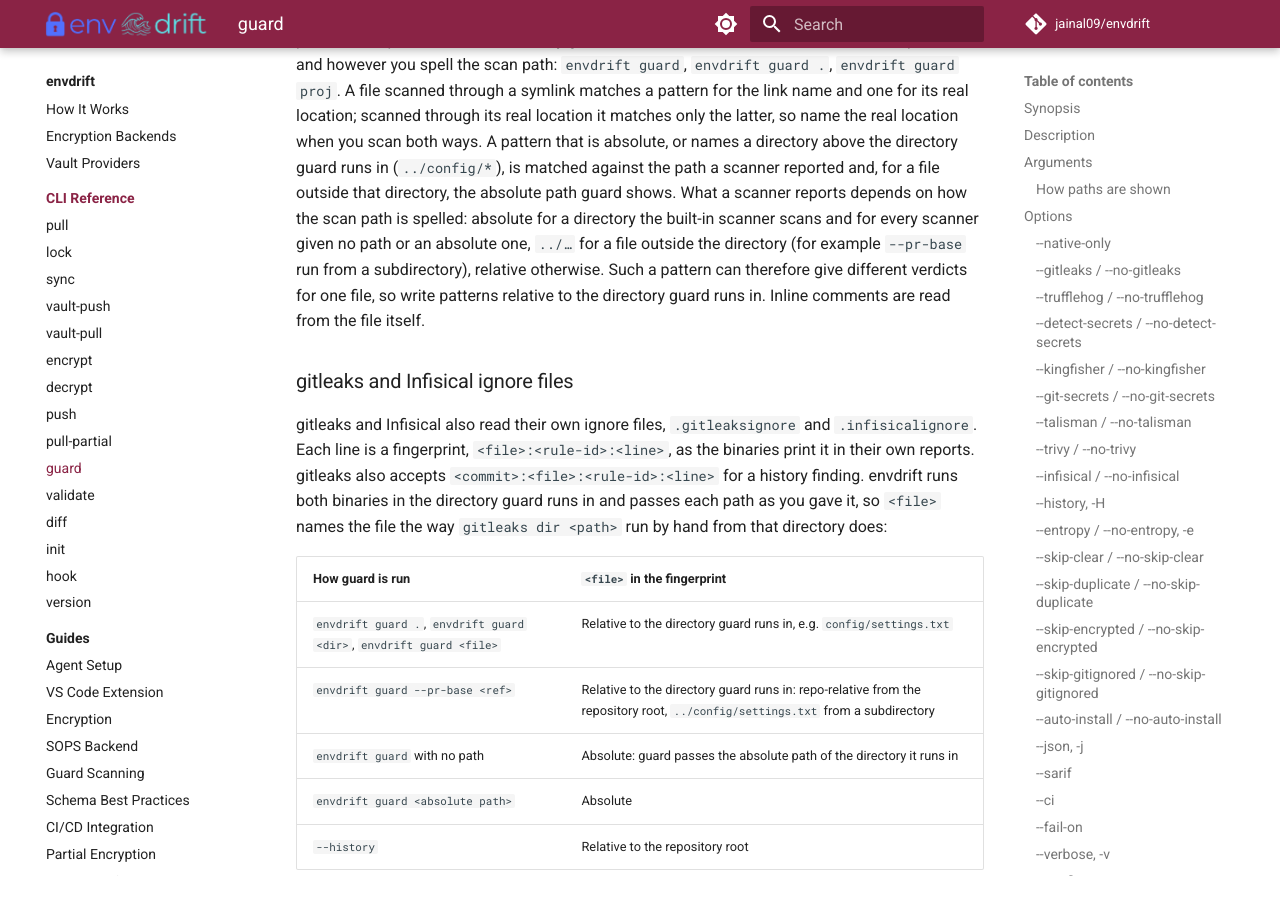
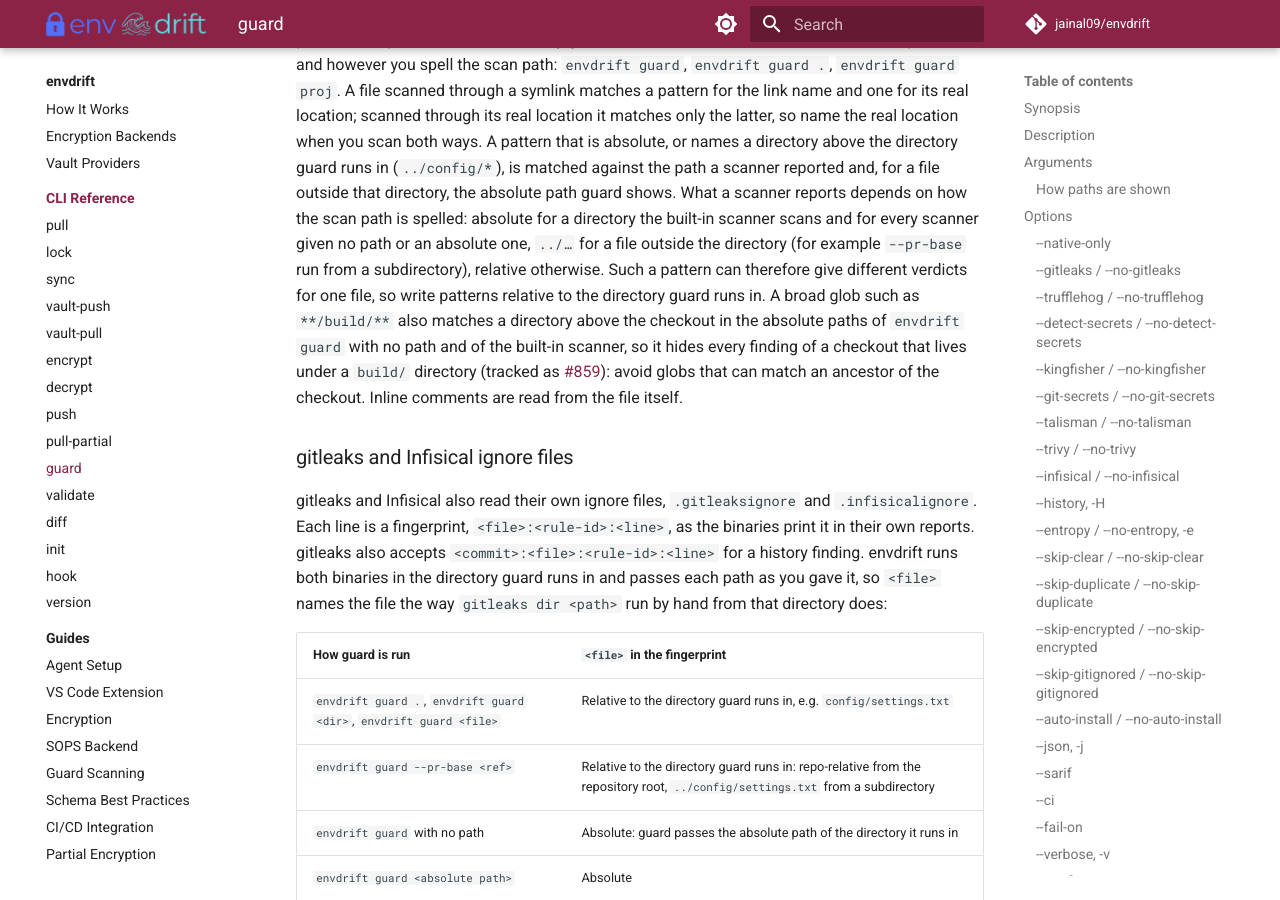
Before and after one commit to jainal09/envdrift, an MkDocs documentation site: the page built from docs/cli/guard.md, in a window 1280 px wide and 900 px high, scrolled down 15180 px. Built offline with MkDocs 1.6.1 and Material for MkDocs 9.7.7, drawn with Linux system fonts in a browser that asks for light colours; comment, search, counter and statistics services are not loaded.

Commit message:
docs(guard): warn that a broad ignore glob can match the checkout's ancestors
Until #859 is fixed, `**/build/**` also matches a build/ directory above the checkout in the
absolute paths that `guard` with no path and the built-in scanner report, and hides every finding.
Say so next to the rule that explains which names a pattern is matched against.

Co-Authored-By: Claude Sonnet 5.5 <noreply@anthropic.com>
Claude-Session: https://claude.ai/code/session_015t5xQ3d6X4RCFUakwDh9CE

```diff
--- a/docs/cli/guard.md
+++ b/docs/cli/guard.md
@@ -684,8 +684,11 @@ reported and, for a file outside that directory, the absolute path guard shows.
 depends on how the scan path is spelled: absolute for a directory the built-in scanner scans and for
 every scanner given no path or an absolute one, `../…` for a file outside the directory (for example
 `--pr-base` run from a subdirectory), relative otherwise. Such a pattern can therefore give different
-verdicts for one file, so write patterns relative to the directory guard runs in. Inline comments are
-read from the file itself.
+verdicts for one file, so write patterns relative to the directory guard runs in. A broad glob such as
+`**/build/**` also matches a directory above the checkout in the absolute paths of `envdrift guard`
+with no path and of the built-in scanner, so it hides every finding of a checkout that lives under a
+`build/` directory (tracked as [#859](https://github.com/jainal09/envdrift/issues/859)): avoid globs
+that can match an ancestor of the checkout. Inline comments are read from the file itself.
 
 ### gitleaks and Infisical ignore files
 
```
